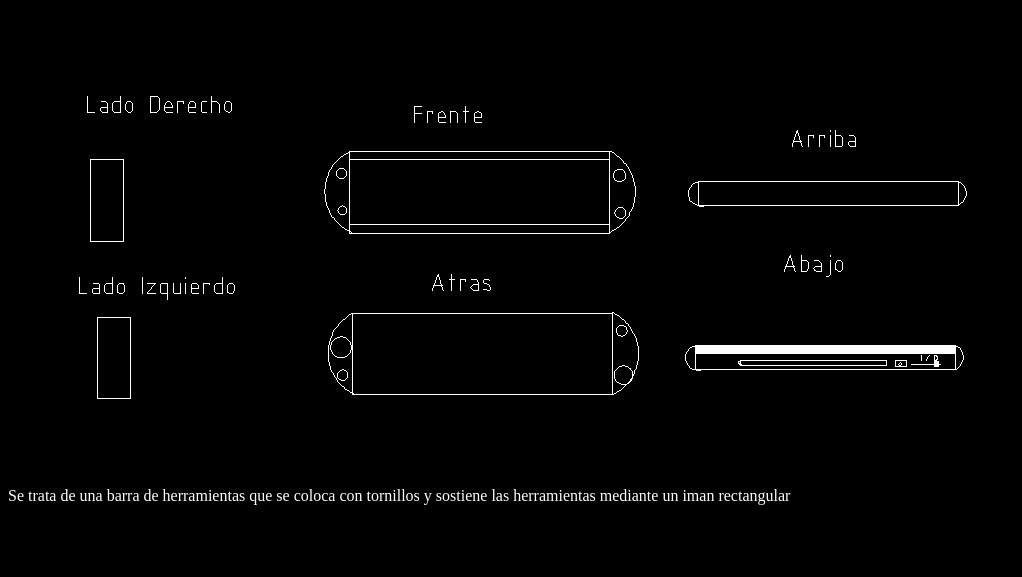
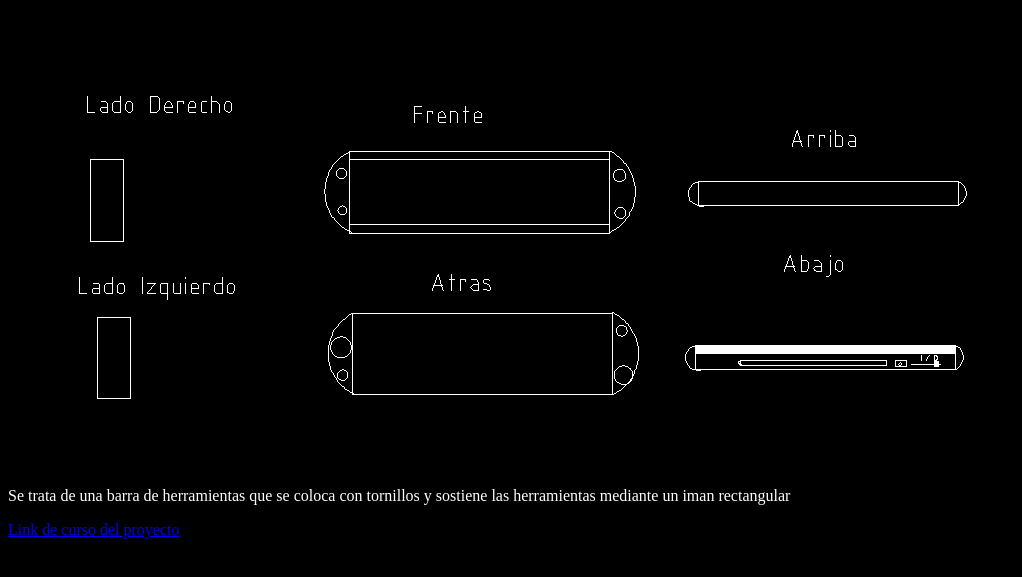
Before and after one commit to Ayala-Maximo/Progrmacion-4, a plain HTML site: page HTML/Maximo Ayala.html in a window 1280 px wide. Shown: the part 61-638 px from the top of the page, without its empty margins (0-1022 px from the left). Drawn offline with Linux system fonts and the light colour scheme.

Commit message:
Ejercicio 2. 2

```diff
--- a/HTML/Maximo Ayala.html
+++ b/HTML/Maximo Ayala.html
@@ -12,5 +12,6 @@
     <p>Se trata de una barra de herramientas que se coloca con tornillos
         y sostiene las herramientas mediante un iman rectangular
     </p>
+    <a href="https://secundario.aulasdigitales.tdf.gob.ar/course/view.php?id=4392" target="_blank">Link de curso del proyecto</a>
 </body>
 </html>
```
Also changed, not shown: Seguimiento.txt.
